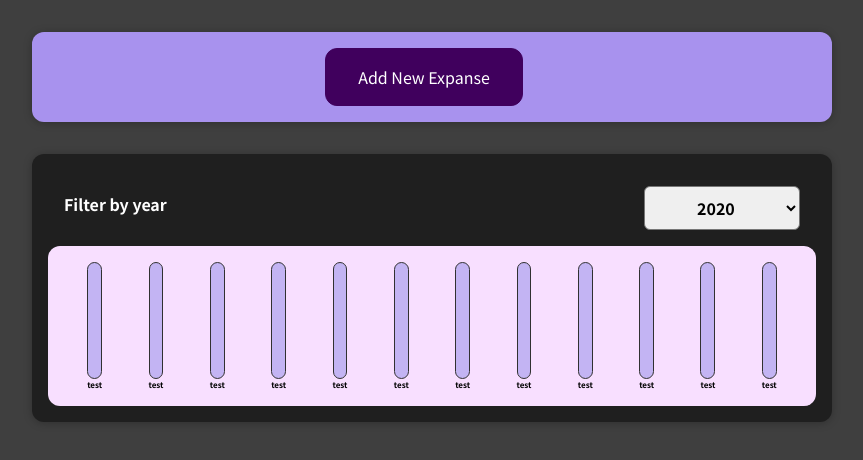
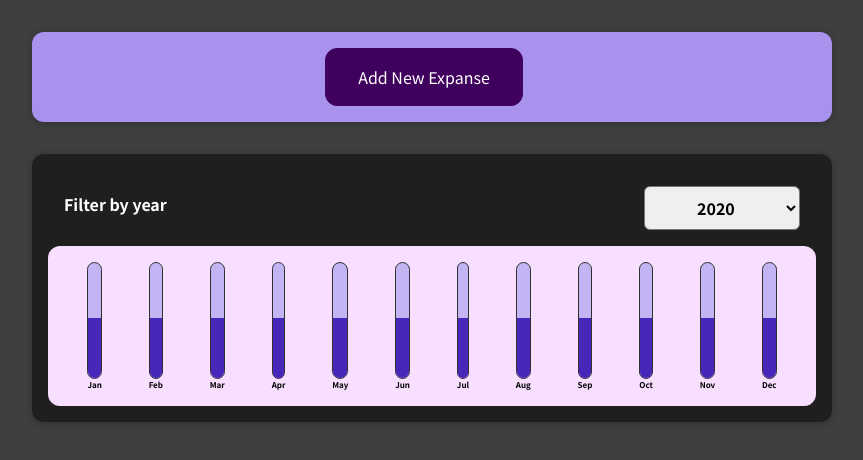
Before and after one commit to TomorProcessor/moneySpendTracker, a React (Create React App) app in the folder moneyspendtracker/: page / in a window 1280 px wide. Shown: the top 460 px of the page, without its empty margins (208-1071 px from the left). Built offline with nearby package versions, Linux system fonts and the light colour scheme.

Commit message:
pass data to chartbars

```diff
--- a/moneyspendtracker/src/chart/Chart.tsx
+++ b/moneyspendtracker/src/chart/Chart.tsx
@@ -3,12 +3,13 @@ import ChartBar from "./chartbar/ChartBar";
 
 function Chart() {
     const months: Array<string> = ['Jan', 'Feb', 'Mar', 'Apr', 'May', 'Jun', 'Jul', 'Aug', 'Sep', 'Oct', 'Nov', "Dec"];
+    const x = 52;
 
     return (
         <div className='chart'>
             {
                 months.map(
-                  mon => (<ChartBar/>) //TODO: Mon name pass
+                  mon => (<ChartBar key={Math.random().toString(36).substring(2)} label={mon} percent={x}/>)
                 )
             }
         </div>
--- a/moneyspendtracker/src/chart/chartbar/ChartBar.tsx
+++ b/moneyspendtracker/src/chart/chartbar/ChartBar.tsx
@@ -1,12 +1,32 @@
 import './ChartBar.css';
+import {useEffect, useRef, useState} from "react";
 
-function ChartBar() {
+function ChartBar(parameter: {percent: number, label: string}) {
+    const chartBarRef = useRef<HTMLDivElement>(null);
+    const chartLabelRef = useRef<HTMLLabelElement>(null);
+    const [actualPercent, setActualPercent] = useState(0);
+
+    //run on every percent changes
+    useEffect(() => {
+        setActualPercent(parameter.percent);
+        if (chartBarRef.current) {
+            chartBarRef.current.style.height = actualPercent + '%';
+        }
+    }, [parameter.percent, actualPercent]); //still not clear, why to use both variables in dep. array
+
+    //run only once, as label won't change
+    useEffect(() => {
+        if (chartLabelRef.current) {
+            chartLabelRef.current.innerText = parameter.label;
+        }
+    });
+
     return (
         <div className='chart-bar'>
             <div className='chart-bar__inner'>
-                <div className='chart-bar__fill'></div>
+                <div className='chart-bar__fill' ref={chartBarRef}></div>
             </div>
-            <label className='chart-bar__label'>test</label>
+            <label className='chart-bar__label' ref={chartLabelRef}></label>
         </div>
     );
 }
```
